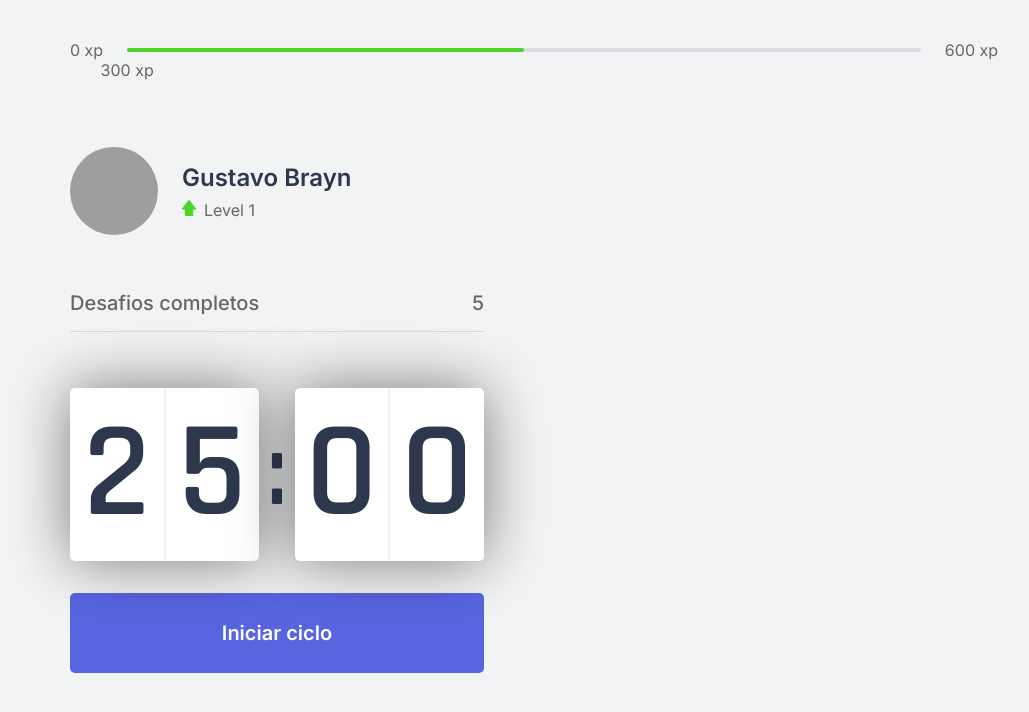
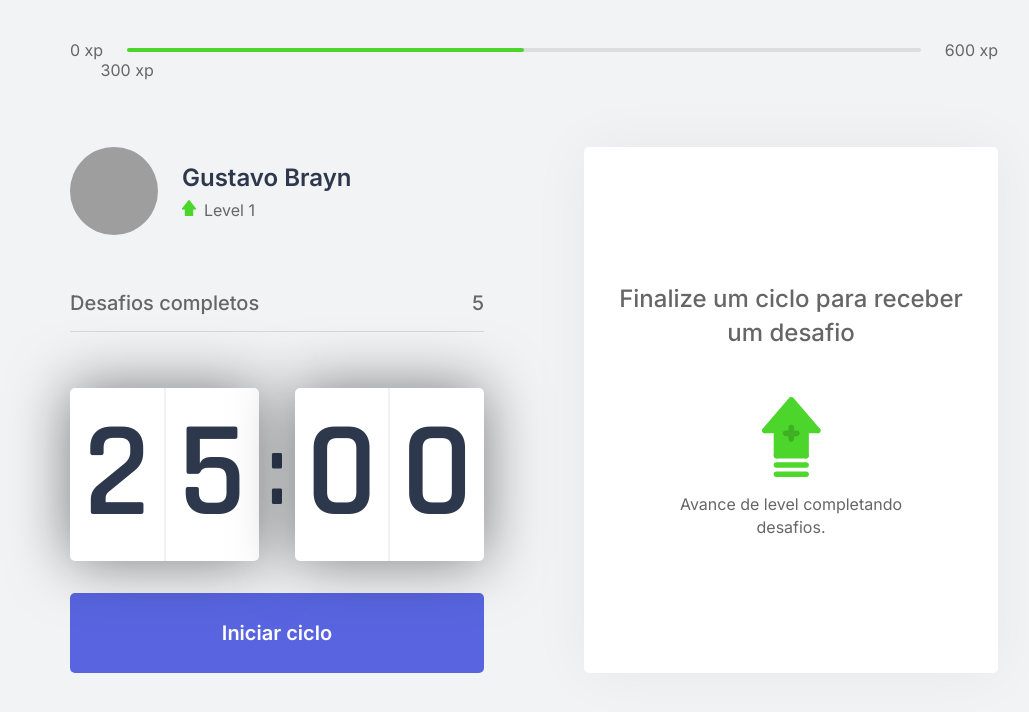
Before and after one commit to gustavobrayn/rocketseat-nlw4-moveit, a Next.js app: page / in a window 1280 px wide. Shown: the top 712 px of the page, without its empty margins (106-1135 px from the left). Built offline with nearby package versions, Linux system fonts and the light colour scheme; grey boxes are pictures that could not be loaded.

Commit message:
feat(components): criado ChallengeBox e integrado ao ChallengesContext

```diff
--- /dev/null
+++ b/src/components/ChallengeBox.tsx
@@ -0,0 +1,42 @@
+import { useContext } from "react";
+import { ChallengesContext } from "../contexts/ChallengesContext";
+import styles from "../styles/components/ChallengeBox.module.css";
+
+export function ChallengeBox() {
+  const { activeChallenge, resetChallenge } = useContext(ChallengesContext);
+
+  return (
+    <div className={styles.challengeBoxContainer}>
+      {activeChallenge ? (
+        <div className={styles.challengeActive}>
+          <header>Ganhe {activeChallenge.amount} xp</header>
+          <main>
+            <img src={`icons/${activeChallenge.type}.svg`} alt="" />
+            <strong>Novo desafio</strong>
+            <p>{activeChallenge.description}</p>
+          </main>
+          <footer>
+            <button
+              type="button"
+              className={styles.challengeFailedButton}
+              onClick={resetChallenge}
+            >
+              Falhei
+            </button>
+            <button type="button" className={styles.challengeSucceededButton}>
+              Completei
+            </button>
+          </footer>
+        </div>
+      ) : (
+        <div className={styles.challengeNotActive}>
+          <strong>Finalize um ciclo para receber um desafio</strong>
+          <p>
+            <img src="icons/level-up.svg" alt="Level up" />
+            Avance de level completando desafios.
+          </p>
+        </div>
+      )}
+    </div>
+  );
+}
--- a/src/pages/index.tsx
+++ b/src/pages/index.tsx
@@ -1,5 +1,6 @@
 import Head from "next/head";
 
+import { ChallengeBox } from "../components/ChallengeBox";
 import { CompletedChallenges } from "../components/CompletedChallenges";
 import { Countdown } from "../components/Countdown";
 import { ExperienceBar } from "../components/ExperienceBar";
@@ -21,7 +22,9 @@
           <CompletedChallenges />
           <Countdown />
         </div>
-        <div></div>
+        <div>
+          <ChallengeBox />
+        </div>
       </section>
     </div>
   );
--- /dev/null
+++ b/src/styles/components/ChallengeBox.module.css
@@ -0,0 +1,108 @@
+.challengeBoxContainer {
+  height: 100%;
+
+  background: var(--white);
+  border-radius: 5px;
+  box-shadow: 0 0 60px rgba(0, 0, 0, 0.05);
+  padding: 1.5rem 2rem;
+
+  display: flex;
+  flex-direction: column;
+  align-items: center;
+  justify-content: center;
+
+  text-align: center;
+}
+
+.challengeNotActive {
+  display: flex;
+  flex-direction: column;
+  align-items: center;
+}
+
+.challengeNotActive strong {
+  font-size: 1.5rem;
+  font-weight: 500;
+  line-height: 1.4;
+}
+
+.challengeNotActive p {
+  display: flex;
+  flex-direction: column;
+  align-items: center;
+  line-height: 1.4;
+  max-width: 70%;
+  margin-top: 3rem;
+}
+
+.challengeNotActive img {
+  margin-bottom: 1rem;
+}
+
+.challengeActive {
+  height: 100%;
+  display: flex;
+  flex-direction: column;
+}
+
+.challengeActive header {
+  color: var(--blue);
+  font-weight: 600;
+  font-size: 1.25rem;
+  padding: 0 2rem 1.5rem;
+  border-bottom: 1px solid var(--gray-line);
+}
+
+.challengeActive main {
+  flex: 1;
+  display: flex;
+  flex-direction: column;
+  justify-content: center;
+}
+
+.challengeActive main strong {
+  font-weight: 600;
+  font-size: 2rem;
+  color: var(--title);
+  margin: 1.5rem 0 1rem;
+}
+
+.challengeActive main p {
+  line-height: 1.5;
+}
+
+.challengeActive footer {
+  display: grid;
+  grid-template-columns: 1fr 1fr;
+  gap: 1rem;
+}
+
+.challengeActive footer button {
+  height: 3rem;
+
+  display: flex;
+  align-items: center;
+  justify-content: center;
+
+  border: 0;
+  border-radius: 5px;
+
+  color: var(--white);
+
+  font-size: 1rem;
+  font-weight: 600;
+
+  transition: filter 0.2s;
+}
+
+.challengeActive footer button.challengeFailedButton {
+  background: var(--red);
+}
+
+.challengeActive footer button.challengeSucceededButton {
+  background: var(--green);
+}
+
+.challengeActive footer button:hover {
+  filter: brightness(0.9);
+}
```
